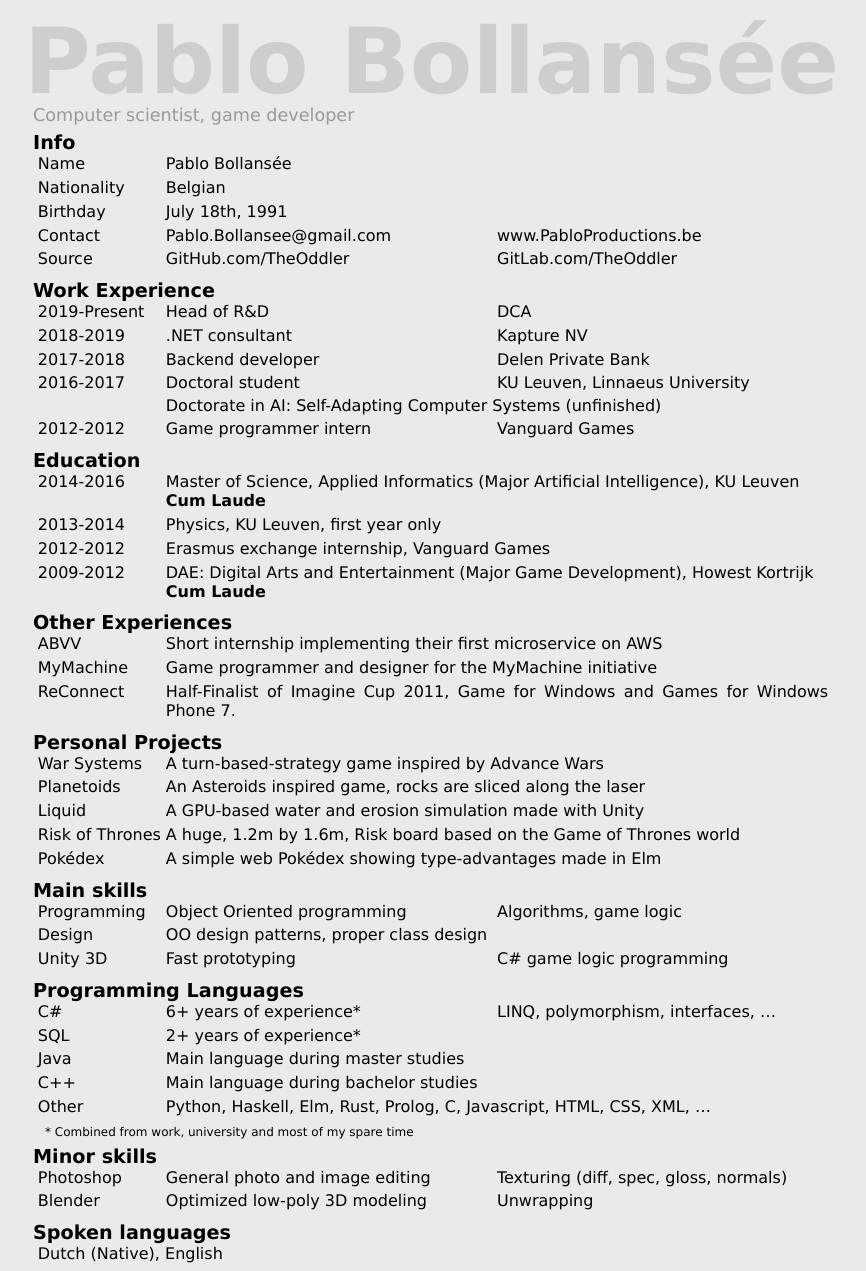
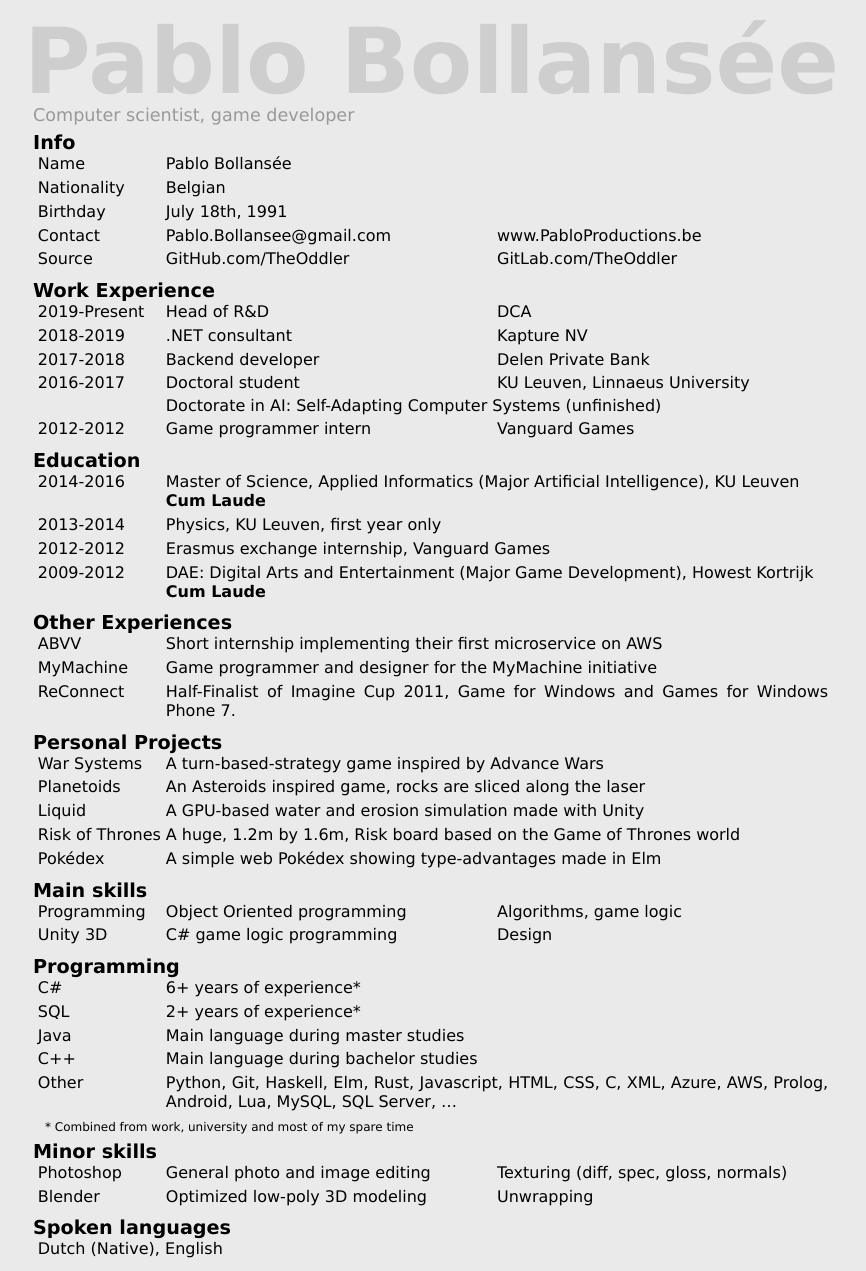
Before and after one commit to TheOddler/theoddler.github.io, a Jekyll site: the page built from cv.md, in a window 1280 px wide. Shown: the whole page, without its empty margins (207-1073 px from the left). Built offline with Jekyll 4.4.1, drawn with Linux system fonts in a browser that asks for light colours; nearby versions of some CDN libraries.

Commit message:
Restructured and added info

```diff
--- a/_includes/cv/skills.md
+++ b/_includes/cv/skills.md
@@ -6,18 +6,15 @@
 %}  * Functional programming
 {% else
 %}  * Algorithms, game logic{% endif %}
-* Design
-  * OO design patterns, proper class design
 * Unity 3D
-  * Fast prototyping
   * C# game logic programming
+  * Design
 {: .table_list}
 
-## Programming Languages
+## Programming
 
 * C#
   * 6+ years of experience*
-  * LINQ, polymorphism, interfaces, ...
 * SQL
   * 2+ years of experience*
 * Java
@@ -31,7 +28,7 @@
   * Some experience during master studies, preferred over js
 {% endif %}
 * Other
-  * Python, {% unless include.fpextended %}Haskell, Elm, {% endunless %}Rust, Prolog, C, Javascript, HTML, CSS, XML, ...
+  * Python, Git, {% unless include.fpextended %}Haskell, Elm, {% endunless %}Rust, Javascript, HTML, CSS, C, XML, Azure, AWS, Prolog, Android, Lua, MySQL, SQL Server, ...
 {: .table_list}
 
 \* Combined from work, university and most of my spare time
```
